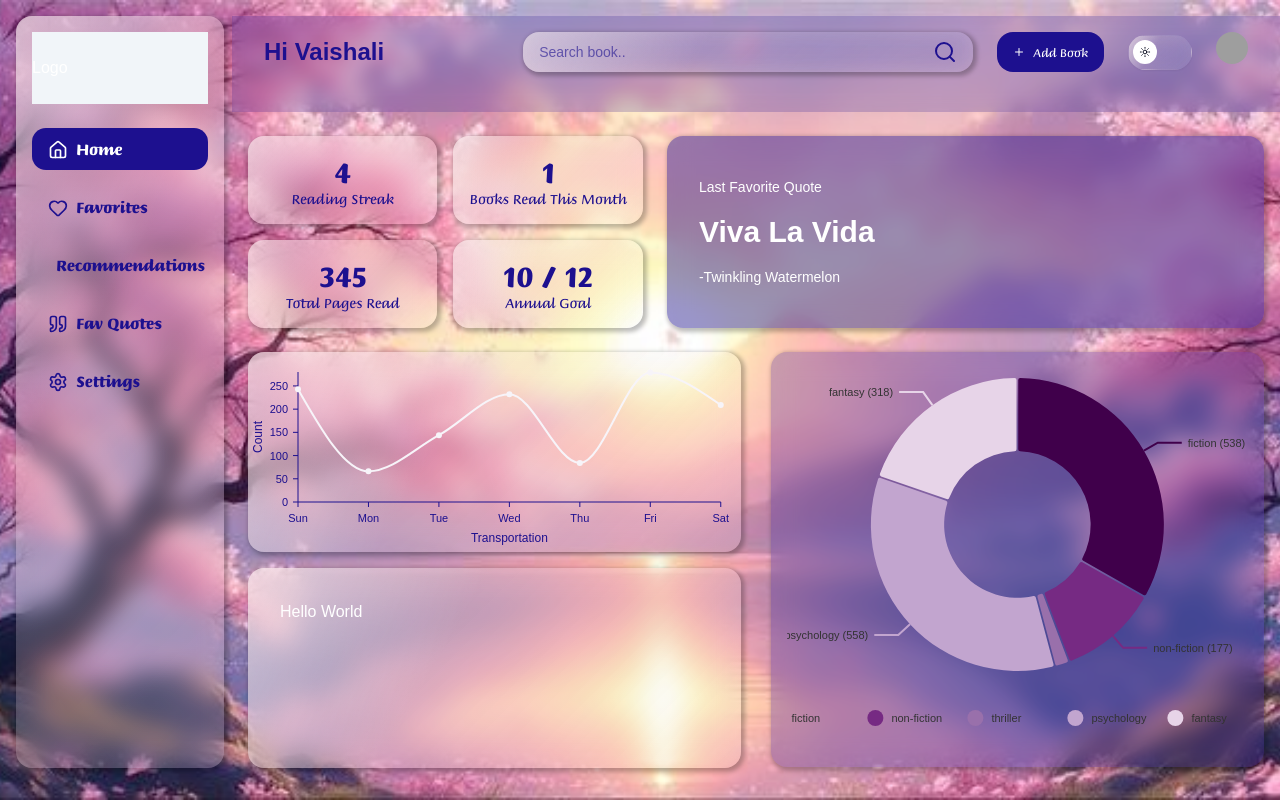
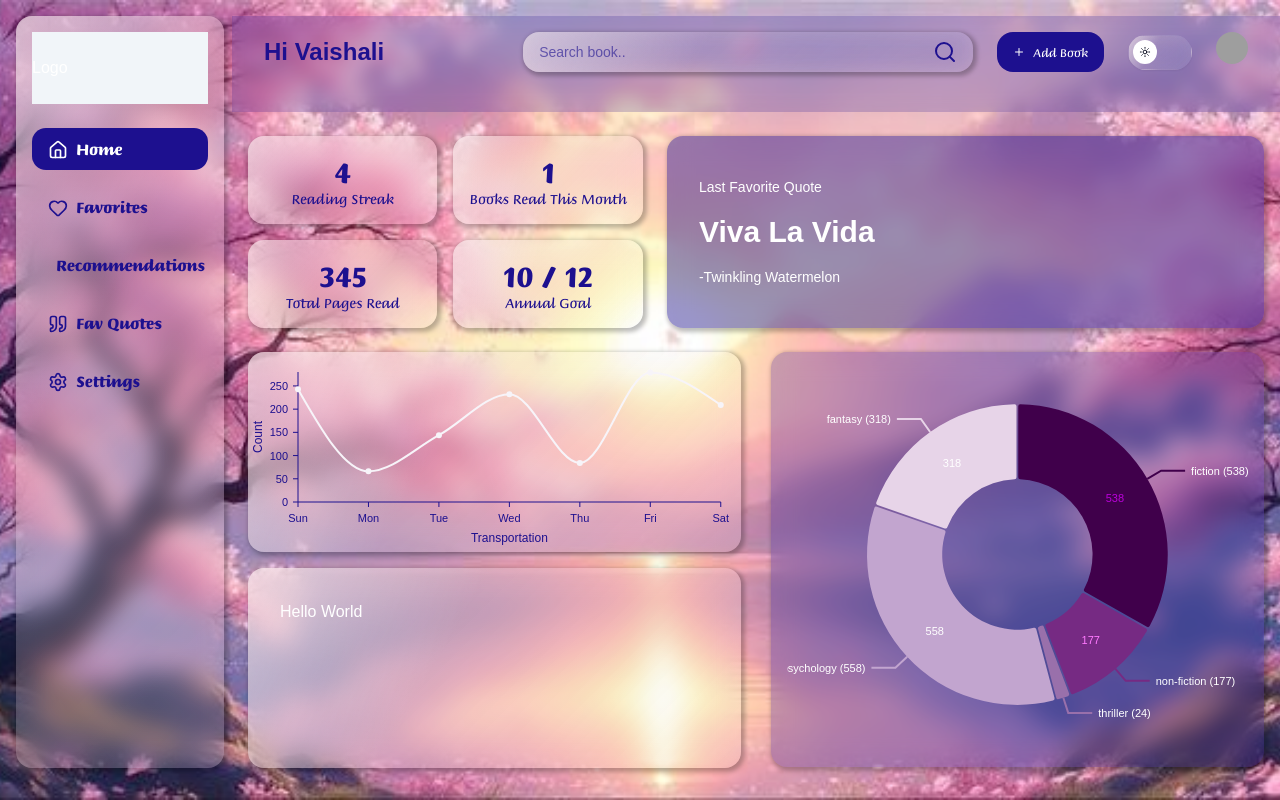
Before and after one commit to Vaishali785/books-dashboard, a Next.js app: page / in a window 1280 px wide. Built offline with nearby package versions, Linux system fonts and the light colour scheme; grey boxes are pictures that could not be loaded; a web font is replaced by a local one.

Commit message:
pie chart styling changes

```diff
--- a/src/components/custom-ui/charts/PieChart.tsx
+++ b/src/components/custom-ui/charts/PieChart.tsx
@@ -4,30 +4,30 @@ import { ResponsivePie } from "@nivo/pie"
 const PieChart = ({ data /* see data tab */ }) => (
 	<ResponsivePie /* or Pie for fixed dimensions */
 		data={data}
-		margin={{ top: 10, right: 80, bottom: 80, left: 80 }}
+		margin={{ top: 10, right: 80, bottom: 20, left: 80 }}
 		innerRadius={0.5}
 		padAngle={0.6}
 		cornerRadius={2}
-		enableArcLabels={false}
+		enableArcLabels={true}
 		activeOuterRadiusOffset={8}
 		arcLinkLabel={(d) => `${d.id} (${d.value})`}
-		arcLinkLabelsSkipAngle={10}
-		arcLinkLabelsTextColor="#333"
+		// arcLinkLabelsSkipAngle={10}
+		arcLinkLabelsTextColor="white"
 		arcLinkLabelsThickness={2}
 		arcLinkLabelsColor={{ from: "color" }}
 		arcLabelsSkipAngle={10}
-		// arcLabelsTextColor={{ from: "color", modifiers: [["brighter", 3]] }}
+		arcLabelsTextColor={{ from: "color", modifiers: [["brighter", 3]] }}
 		colors={{ scheme: "purpleRed_green" }}
-		legends={[
-			{
-				anchor: "bottom",
-				direction: "row",
-				translateY: 56,
-				itemWidth: 100,
-				itemHeight: 18,
-				symbolShape: "circle",
-			},
-		]}
+		// legends={[
+		// 	{
+		// 		anchor: "bottom",
+		// 		direction: "row",
+		// 		translateY: 56,
+		// 		itemWidth: 100,
+		// 		itemHeight: 18,
+		// 		symbolShape: "circle",
+		// 	},
+		// ]}
 		theme={{
 			tooltip: {
 				container: {
```
